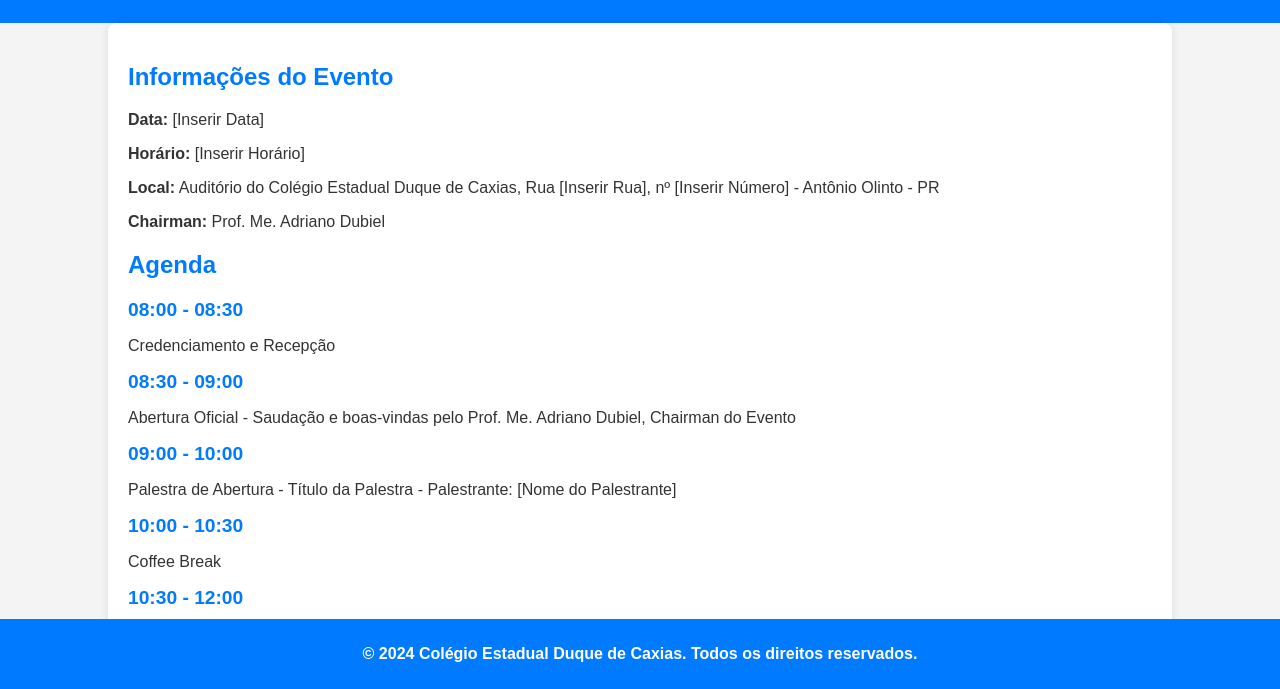
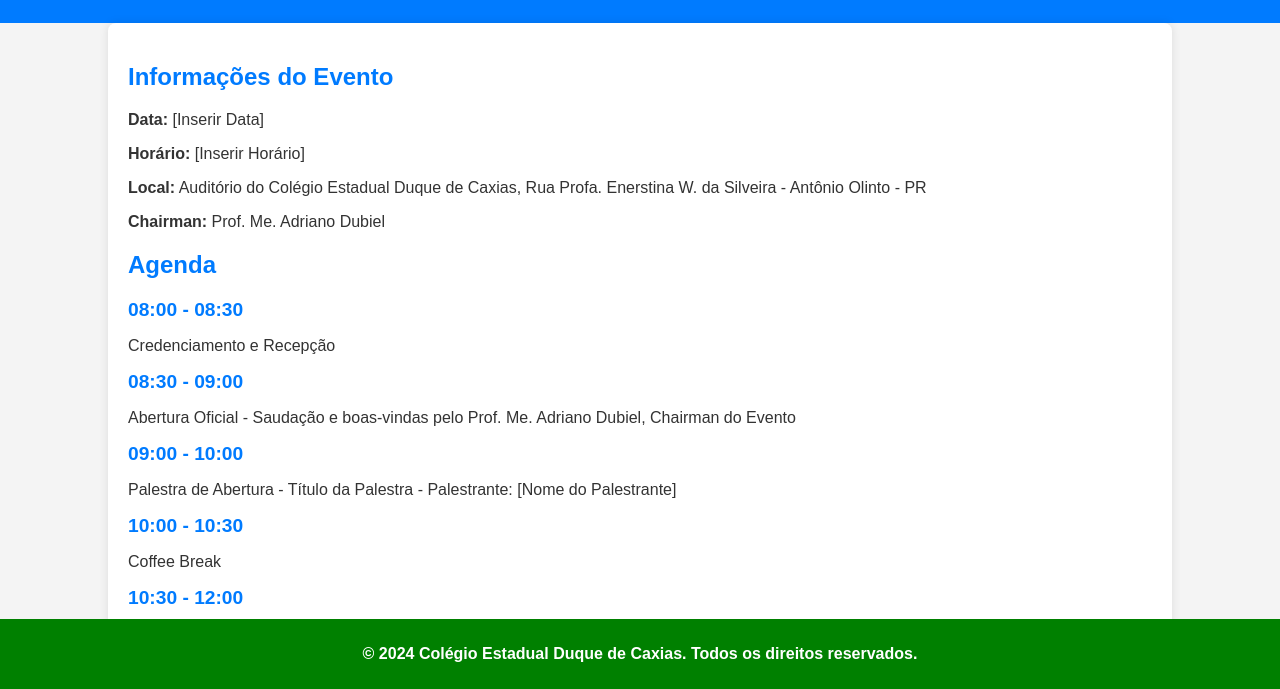
Before and after one commit to anacaroline244/3-A, a plain HTML site: page index.html in a window 1280 px wide. Shown: the part 111-800 px from the top of the page. Drawn offline with Linux system fonts and the light colour scheme.

Commit message:
Update index.html

```diff
--- a/index.html
+++ b/index.html
@@ -38,7 +38,7 @@
             font-size: 1.2em;
         }
         footer {
-            background-color: #007bff;
+            background-color: green;
             color: white;
             text-align: center;
             padding: 10px 0;
@@ -58,7 +58,7 @@
         <h2>Informações do Evento</h2>
         <p><strong>Data:</strong> [Inserir Data]</p>
         <p><strong>Horário:</strong> [Inserir Horário]</p>
-        <p><strong>Local:</strong> Auditório do Colégio Estadual Duque de Caxias, Rua [Inserir Rua], nº [Inserir Número] - Antônio Olinto - PR</p>
+        <p><strong>Local:</strong> Auditório do Colégio Estadual Duque de Caxias, Rua Profa. Enerstina W. da Silveira - Antônio Olinto - PR</p>
         <p><strong>Chairman:</strong> Prof. Me. Adriano Dubiel</p>
 
         <h2>Agenda</h2>
```
